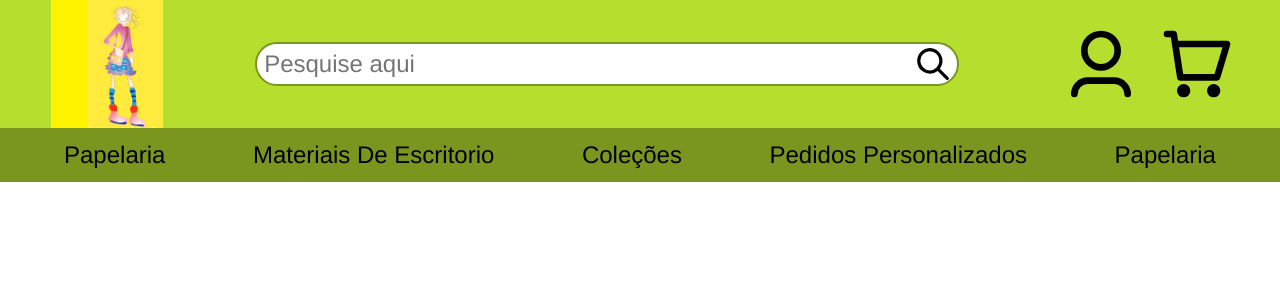
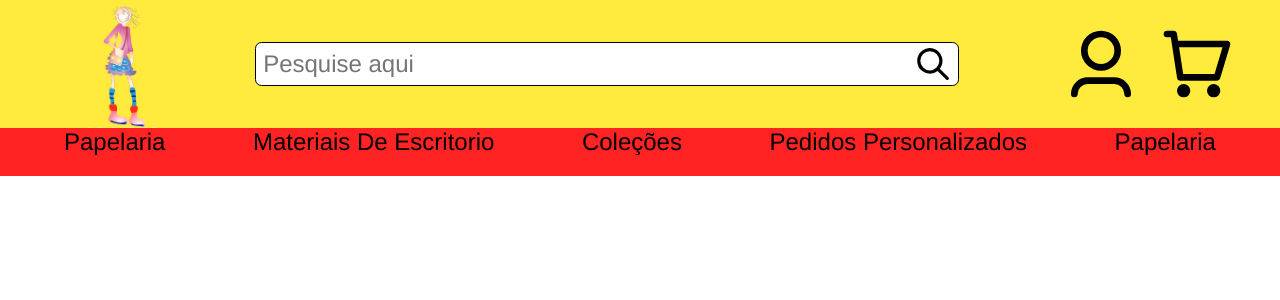
Before and after one commit to GRPeres/AEstudante, a Flask app: template templates/topbar.html in a window 1280 px wide. Shown: the top 300 px of the page. Run offline with Flask 3, Linux system fonts and the light colour scheme; the template is opened without the code that fills it, so the values that code supplies are empty.

Commit message:
Update topbarstyle.css

```diff
--- a/static/css/topbarstyle.css
+++ b/static/css/topbarstyle.css
@@ -11,7 +11,7 @@
   align-items: center;
   padding: 0 4%;
   flex: 0 0 auto;
-  background-color: #b5de2e;
+  background-color: #ffeb3d;
 }
 
 /* habilita o overlay */
@@ -39,7 +39,7 @@
   align-items: center;
   padding: 0 3%;
   position: relative;
-  background-color: #fff300;
+  background-color: none;
 }
 
 .LOGO-A-ESTUDANTE {
@@ -62,9 +62,9 @@
 .barra-de-pesquisa {
   width: 100%;
   height: 100%;
-  border-radius: 5vw;
+  border-radius: 0.5vw;
   padding: 1%;
-  border: 0.15rem solid #7b961f;
+  border: 0.1rem solid #000000;
   font-size: 1.5rem;
   font-family: "Inter-Regular", Helvetica;
   font-weight: 400;
@@ -124,16 +124,19 @@
   display: flex;
   align-items: center;
   justify-content: space-between;
-  padding: 1% 5%;
+  padding: 0 5%;
   position: relative;
   align-self: stretch;
   width: 100%;
+  height: 6vh;
   flex: 0 0 auto;
-  background-color: #7b961f;
+  background-color: #ff2323;
 }
 
 .barra-navegacao-item {
   font-family: "Inter-Regular", Helvetica;
+  height: 100%;
+  align-items: center;
   font-weight: 400;
   color: #000000;
   font-size: 1.5rem;
@@ -155,7 +158,7 @@
   gap: 2% 5%;
   padding: 2%;
   position: relative;
-  background-color: #b5de2e;
+  background-color: #ffeb3d;
 }
 
 .barra-de-produtos-item {
```
